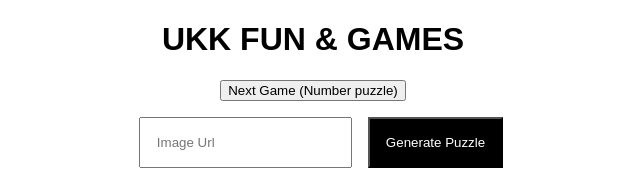
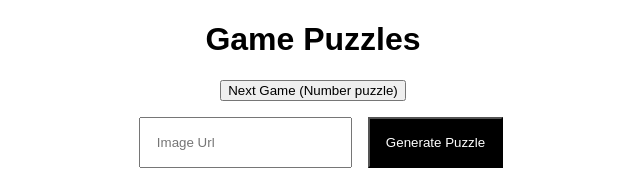
Before and after one commit to tetianadivnych/codespaces-react, a React (Create React App) app: page / in a window 1280 px wide. Shown: the top 170 px of the page, without its empty margins (327-967 px from the left). Built offline with nearby package versions, Linux system fonts and the light colour scheme.

Commit message:
update title

```diff
--- a/src/App.js
+++ b/src/App.js
@@ -27,7 +27,7 @@ export default function App() {
   if (next === 0) {
     return (
       <div className="App">
-        <h1>UKK FUN & GAMES</h1>
+        <h1>Game Puzzles</h1>
         <button onClick={() => setNext(1)}>Next Game (Number puzzle)</button>
         {solved && <h1 className="congo">Congrats</h1>}
         <div>
```
